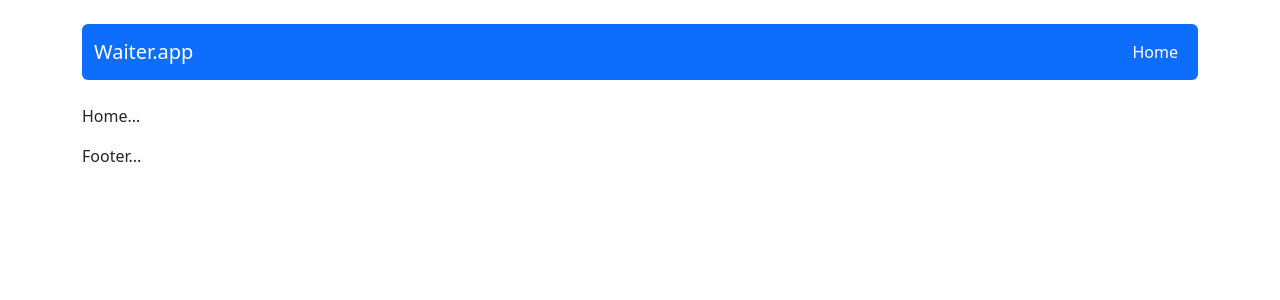
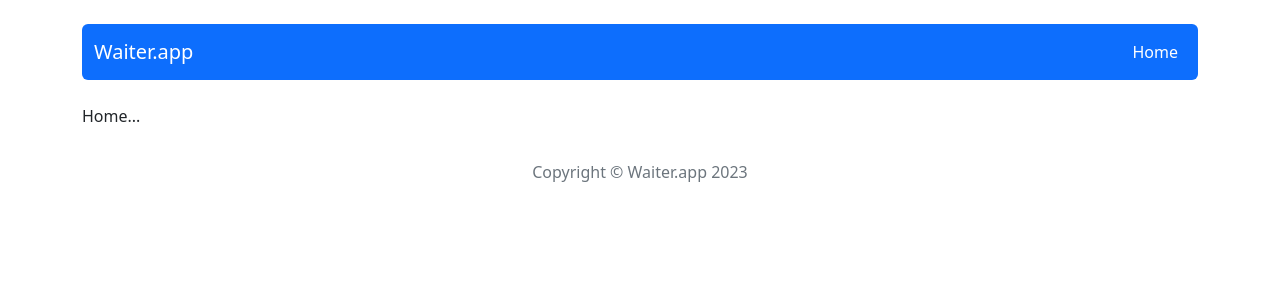
Before and after one commit to Dariusz-Wilk/React-waiter-app, a React (Create React App) app: page / in a window 1280 px wide. Shown: the top 300 px of the page. Built offline with nearby package versions, Linux system fonts and the light colour scheme.

Commit message:
Styled Footer by using bootstrap classNames

```diff
--- a/src/components/views/Footer/Footer.js
+++ b/src/components/views/Footer/Footer.js
@@ -1,7 +1,11 @@
 const Footer = () => {
 	return (
 		<div>
-			<p>Footer...</p>
+			<div>
+				<p className="text-secondary text-center py-3 mt-3">
+					Copyright © Waiter.app 2023
+				</p>
+			</div>
 		</div>
 	);
 };
```
